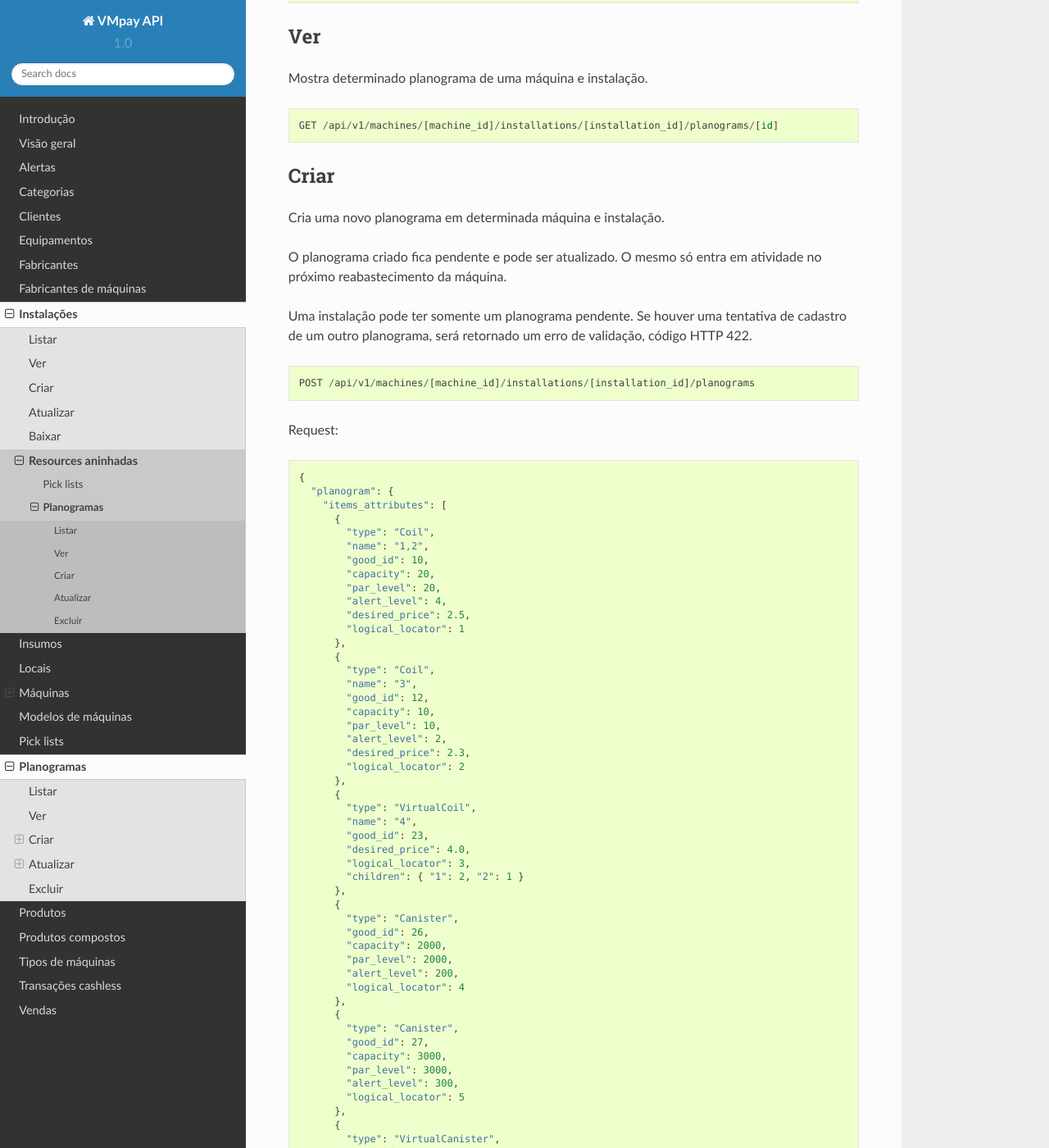
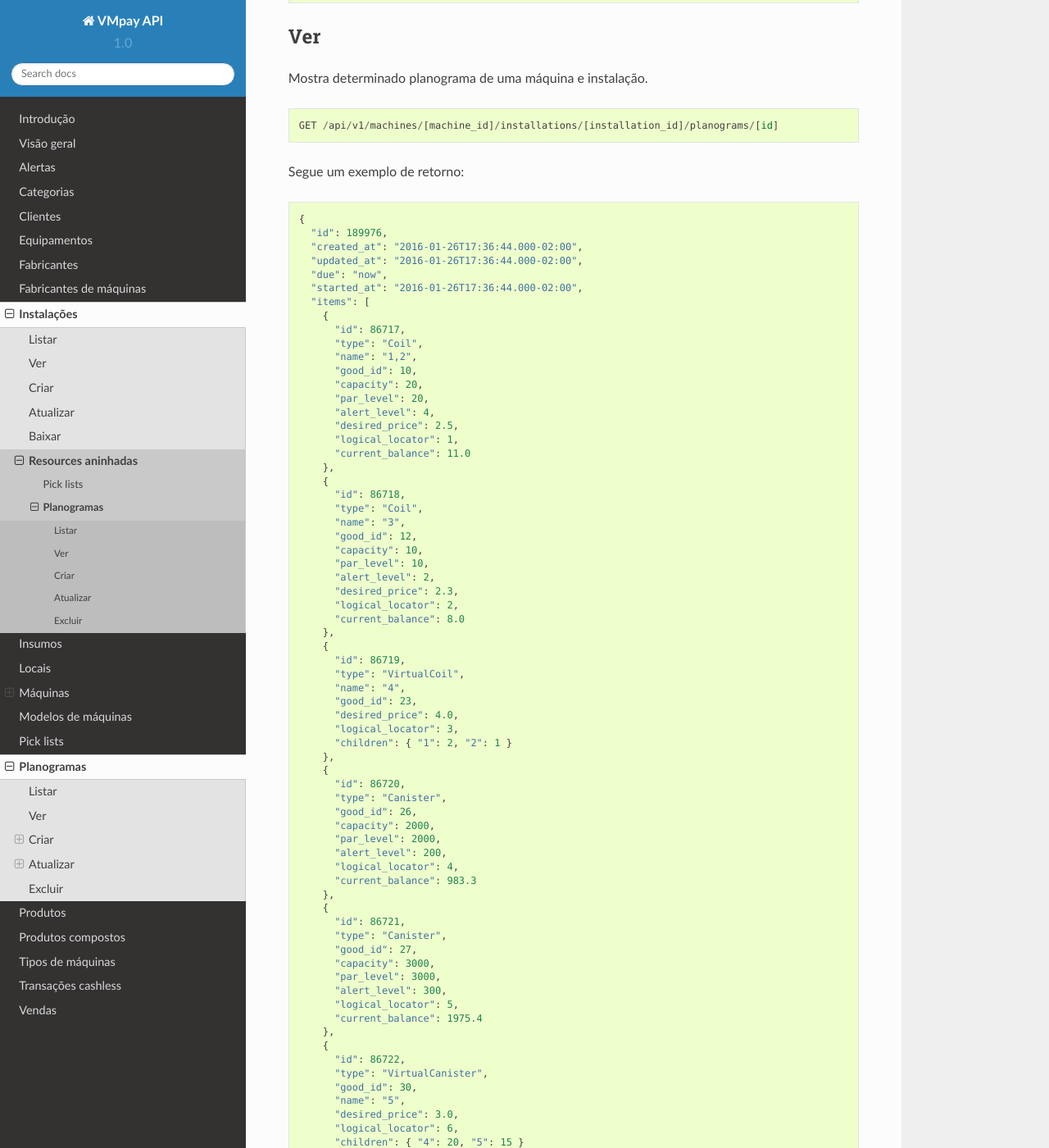
Before and after one commit to rfbezerra/vmpay_api_doc, a Sphinx documentation site: the page built from docs/source/planogram.rst, in a window 1280 px wide and 1400 px high, scrolled down 303 px. Shown: the whole window at 82% size. Built offline with Sphinx 7.4.7 and the Read the Docs theme 2.0.0, drawn with Linux system fonts in a browser that asks for light colours.

Commit message:
Atualiza documentação de planogramas

```diff
--- a/docs/source/installation.rst
+++ b/docs/source/installation.rst
@@ -71,6 +71,7 @@ Segue um exemplo de retorno:
         "started_at": "2016-01-26T17:36:44.000-02:00",
         "items": [
           {
+            "id": 86717,
             "type": "Coil",
             "name": "1,2",
             "good_id": 10,
@@ -82,6 +83,7 @@ Segue um exemplo de retorno:
             "current_balance": 11.0
           },
           {
+            "id": 86718,
             "type": "Coil",
             "name": "3",
             "good_id": 12,
@@ -93,6 +95,7 @@ Segue um exemplo de retorno:
             "current_balance": 8.0
           },
           {
+            "id": 86719,
             "type": "VirtualCoil",
             "name": "4",
             "good_id": 23,
@@ -101,6 +104,7 @@ Segue um exemplo de retorno:
             "children": { "1": 2, "2": 1 }
           },
           {
+            "id": 86720,
             "type": "Canister",
             "good_id": 26,
             "capacity": 2000,
@@ -110,6 +114,7 @@ Segue um exemplo de retorno:
             "current_balance": 983.3
           },
           {
+            "id": 86721,
             "type": "Canister",
             "good_id": 27,
             "capacity": 3000,
@@ -119,6 +124,7 @@ Segue um exemplo de retorno:
             "current_balance": 1975.4
           },
           {
+            "id": 86722,
             "type": "VirtualCanister",
             "good_id": 30,
             "name": "5",
--- a/docs/source/planogram.rst
+++ b/docs/source/planogram.rst
@@ -19,6 +19,82 @@ Mostra determinado planograma de uma máquina e instalação.
 ::
 
     GET /api/v1/machines/[machine_id]/installations/[installation_id]/planograms/[id]
+
+Segue um exemplo de retorno:
+
+::
+
+    {
+      "id": 189976,
+      "created_at": "2016-01-26T17:36:44.000-02:00",
+      "updated_at": "2016-01-26T17:36:44.000-02:00",
+      "due": "now",
+      "started_at": "2016-01-26T17:36:44.000-02:00",
+      "items": [
+        {
+          "id": 86717,
+          "type": "Coil",
+          "name": "1,2",
+          "good_id": 10,
+          "capacity": 20,
+          "par_level": 20,
+          "alert_level": 4,
+          "desired_price": 2.5,
+          "logical_locator": 1,
+          "current_balance": 11.0
+        },
+        {
+          "id": 86718,
+          "type": "Coil",
+          "name": "3",
+          "good_id": 12,
+          "capacity": 10,
+          "par_level": 10,
+          "alert_level": 2,
+          "desired_price": 2.3,
+          "logical_locator": 2,
+          "current_balance": 8.0
+        },
+        {
+          "id": 86719,
+          "type": "VirtualCoil",
+          "name": "4",
+          "good_id": 23,
+          "desired_price": 4.0,
+          "logical_locator": 3,
+          "children": { "1": 2, "2": 1 }
+        },
+        {
+          "id": 86720,
+          "type": "Canister",
+          "good_id": 26,
+          "capacity": 2000,
+          "par_level": 2000,
+          "alert_level": 200,
+          "logical_locator": 4,
+          "current_balance": 983.3
+        },
+        {
+          "id": 86721,
+          "type": "Canister",
+          "good_id": 27,
+          "capacity": 3000,
+          "par_level": 3000,
+          "alert_level": 300,
+          "logical_locator": 5,
+          "current_balance": 1975.4
+        },
+        {
+          "id": 86722,
+          "type": "VirtualCanister",
+          "good_id": 30,
+          "name": "5",
+          "desired_price": 3.0,
+          "logical_locator": 6,
+          "children": { "4": 20, "5": 15 }
+        }
+      ]
+    }
 
 Criar
 =====
```
